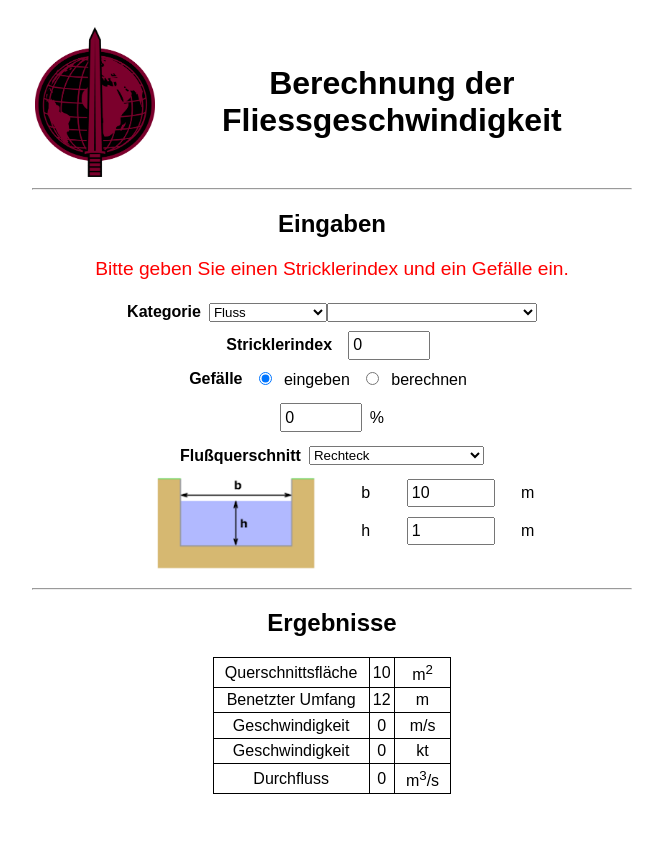
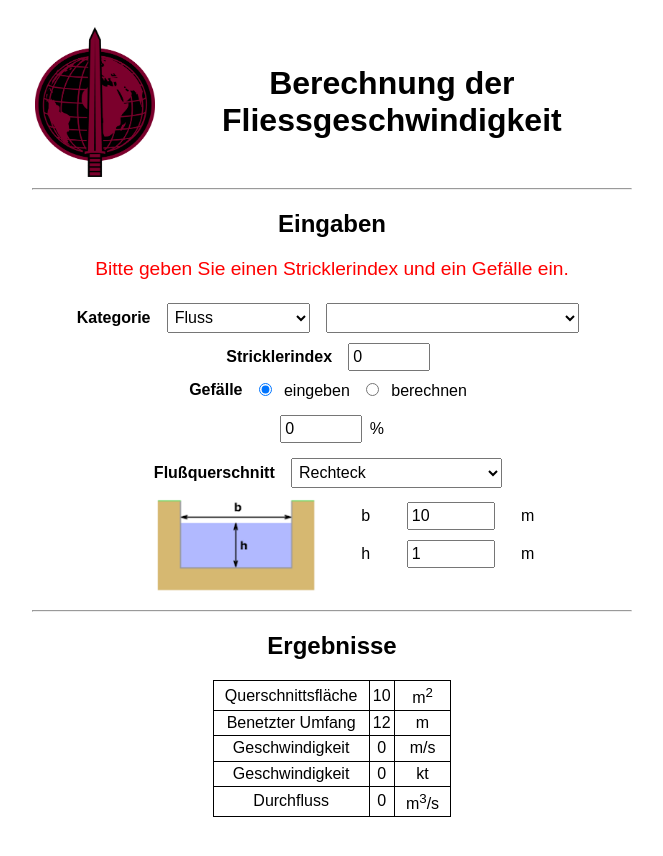
Before and after one commit to wetterheidi/fliessgeschwindigkeit_svelte, a Svelte app: page / in a window 1280 px wide. Shown: the top 856 px of the page, without its empty margins (308-971 px from the left). Built offline with nearby package versions, Linux system fonts and the light colour scheme.

Commit message:
Felder besser formatiert

```diff
--- a/src/App.svelte
+++ b/src/App.svelte
@@ -638,6 +638,15 @@
         font-family: 'Century Gothic', sans-serif;
     }
 
+    select {
+        padding: 0.2rem;
+        font-size: 1rem;
+        margin-right: 0.5rem;
+        margin-left: 0.5rem;
+        font-family: 'Century Gothic', sans-serif;
+        height: calc(1.5em + 0.4rem); /* Höhe anpassen, um der Höhe der Textboxen zu entsprechen */
+    }
+
     p {
         margin-top: 1rem;
         font-size: 1.2rem;
```
Lines whose indentation alone changed are shown as unchanged.
